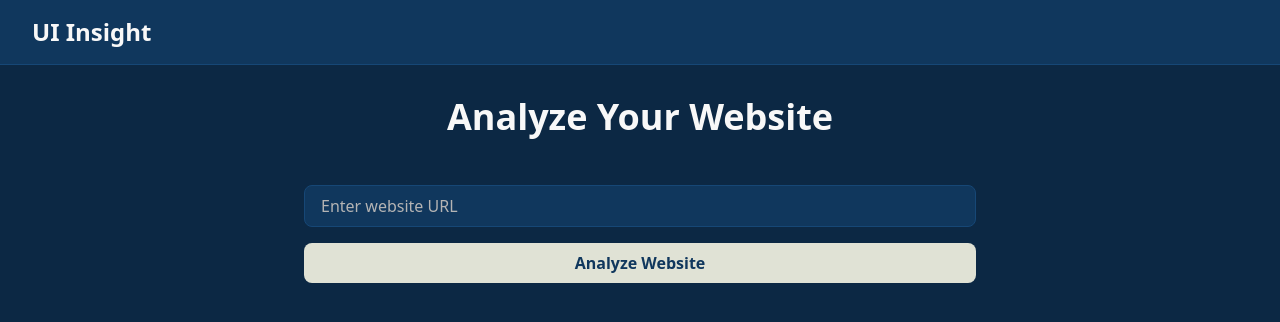
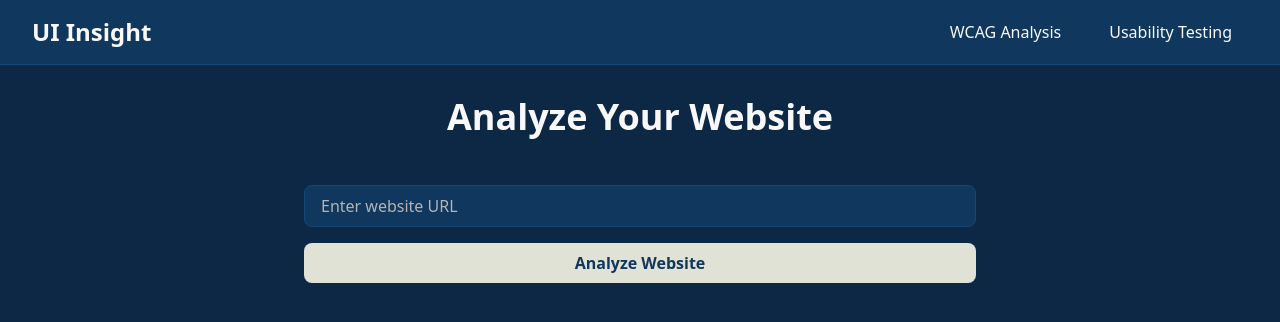
Before and after one commit to ekcm/ui-insight, a Next.js app in the folder gemini_user_researcher/frontend/: page / in a window 1280 px wide. Shown: the top 322 px of the page. Built offline with nearby package versions, Linux system fonts and the light colour scheme.

Commit message:
minor FE improvement - navbar

```diff
--- a/gemini_user_researcher/frontend/src/app/components/ui/Navbar/Navbar.tsx
+++ b/gemini_user_researcher/frontend/src/app/components/ui/Navbar/Navbar.tsx
@@ -1,3 +1,7 @@
+'use client';
+
+import Link from 'next/link';
+
 export const Navbar = () => {
     return (
       <nav className="bg-navy border-b border-navy-light">
@@ -5,11 +9,28 @@ export const Navbar = () => {
           <div className="flex justify-between items-center h-16">
             {/* Logo/Brand */}
             <div className="flex-shrink-0">
-                <h1 className="text-2xl font-bold text-neutral-50 hover:text-sand transition-colors">UI Insight</h1>
+                <Link href="/" className="text-2xl font-bold text-neutral-50 hover:text-sand transition-colors">
+                    UI Insight
+                </Link>
             </div>
 
+            {/* Navigation Links */}
+            <div className="flex space-x-4">
+                <Link
+                    href="/"
+                    className="px-4 py-2 rounded-lg text-neutral-50 hover:bg-navy-light transition-colors"
+                >
+                    WCAG Analysis
+                </Link>
+                <Link
+                    href="/"
+                    className="px-4 py-2 rounded-lg text-neutral-50 hover:bg-navy-light transition-colors"
+                >
+                    Usability Testing
+                </Link>
+            </div>
           </div>
         </div>
       </nav>
     );
-  };
+};
```
